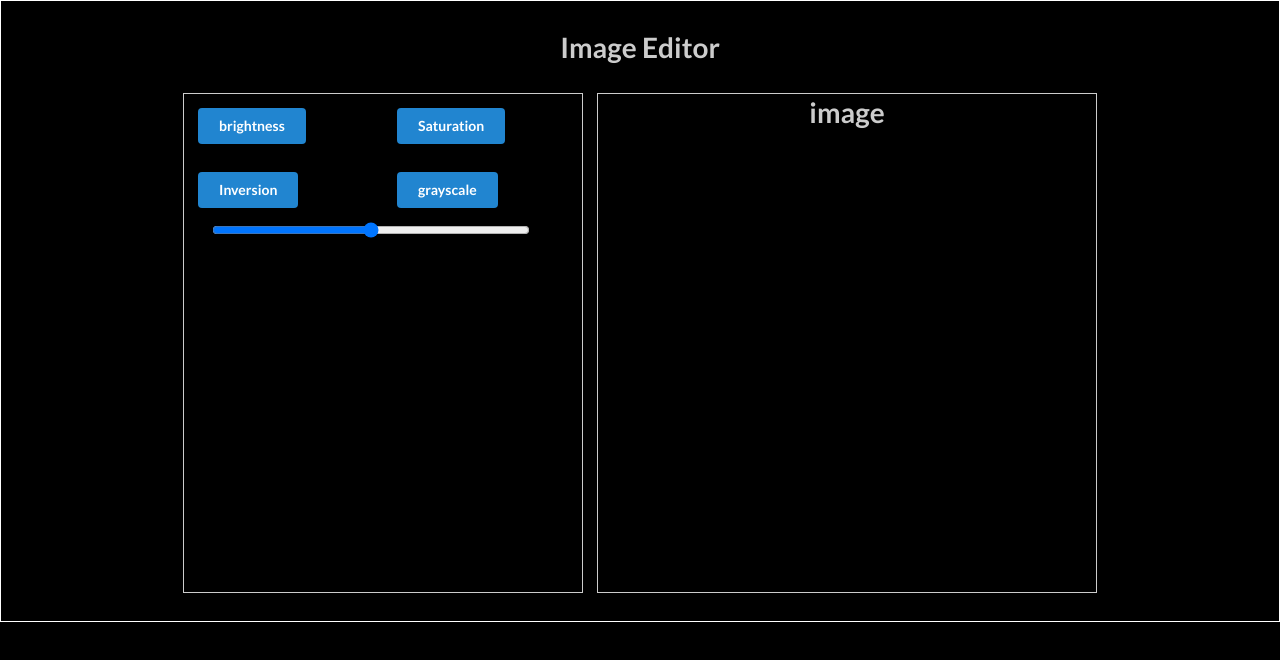
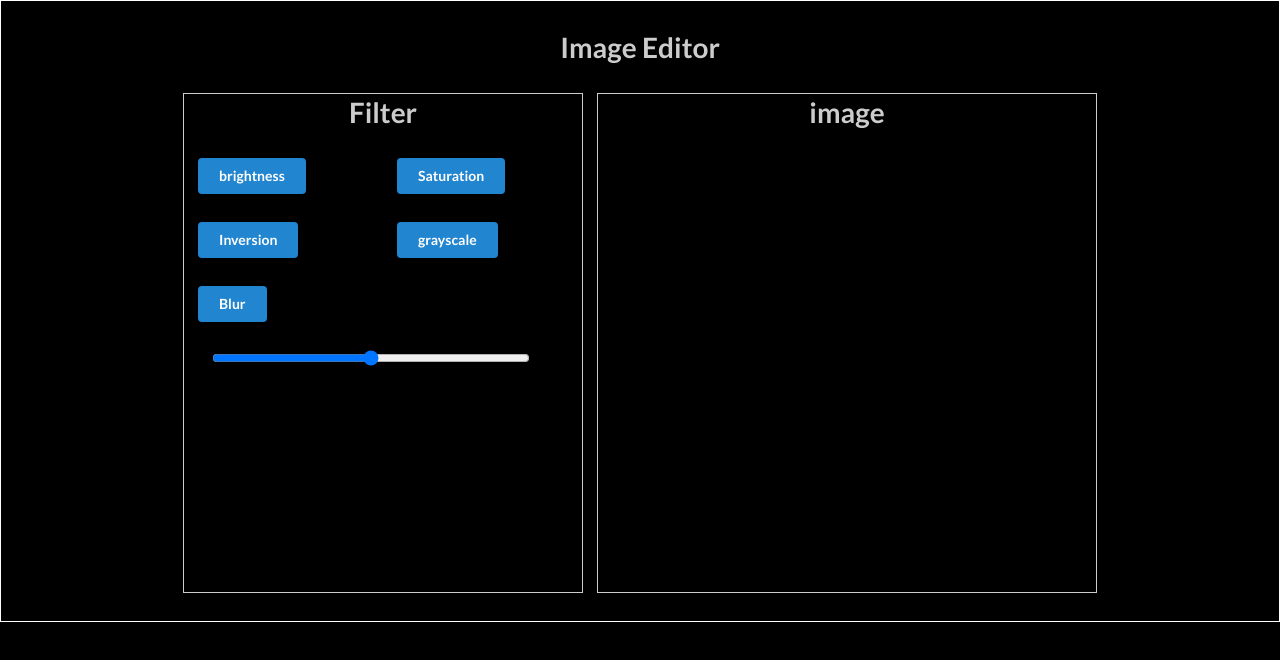
Before and after one commit to domchu/React-Image-Editor, a React (Create React App) app: page / in a window 1280 px wide. Shown: the top 660 px of the page. Built offline with nearby package versions, Linux system fonts and the light colour scheme.

Commit message:
chore: added the blur button

```diff
--- a/src/App.css
+++ b/src/App.css
@@ -43,6 +43,7 @@ body {
   width: 80%;
   cursor: pointer;
   margin-left: 2rem;
+  margin-top: 1rem;
 }
 
 #space {
--- a/src/Button.jsx
+++ b/src/Button.jsx
@@ -6,11 +6,13 @@ import SliderRange from "./SliderRange";
 const Button = () => {
   return (
     <div>
+      <h1>Filter</h1>
       <div className="btn">
         <ButtonDetail name="brightness" />
         <ButtonDetail name="Saturation" />
         <ButtonDetail name="Inversion" />
         <ButtonDetail name="grayscale" />
+        <ButtonDetail name="Blur" />
       </div>
       <SliderRange />
       {/* <RotateFlip /> */}
```
